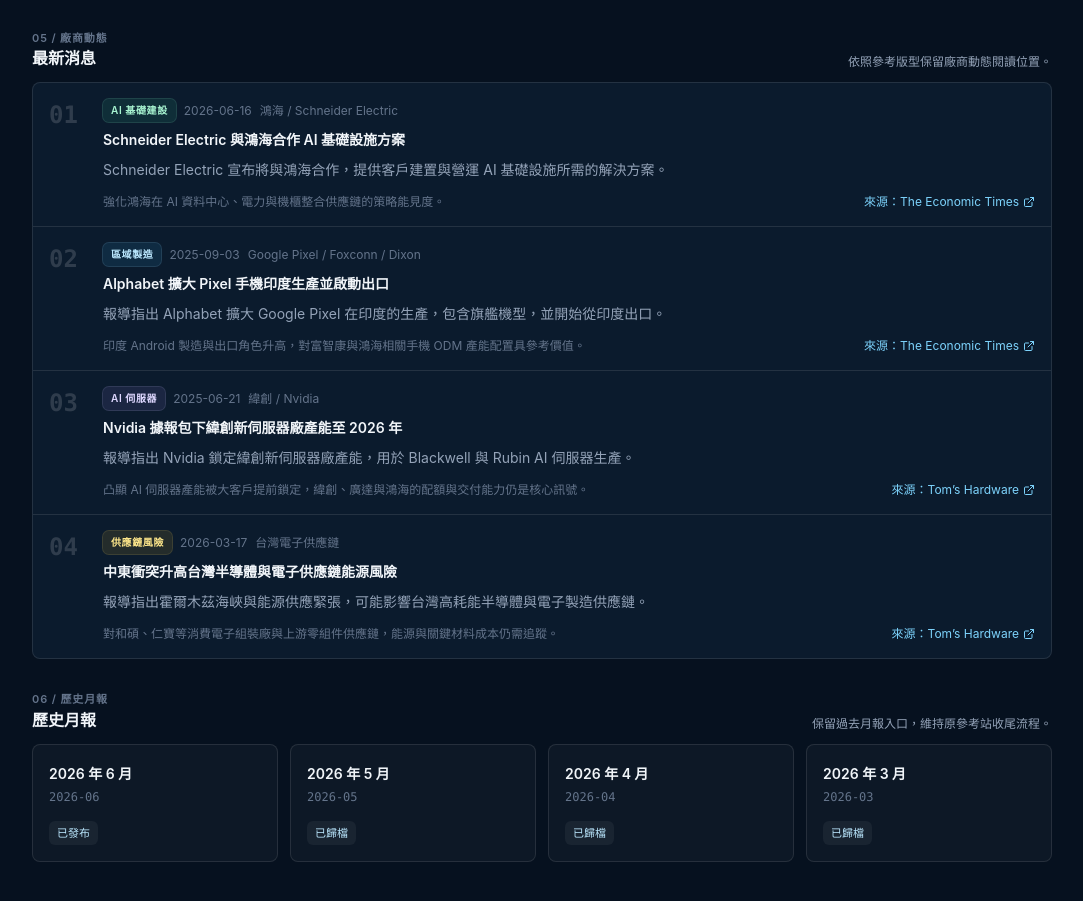
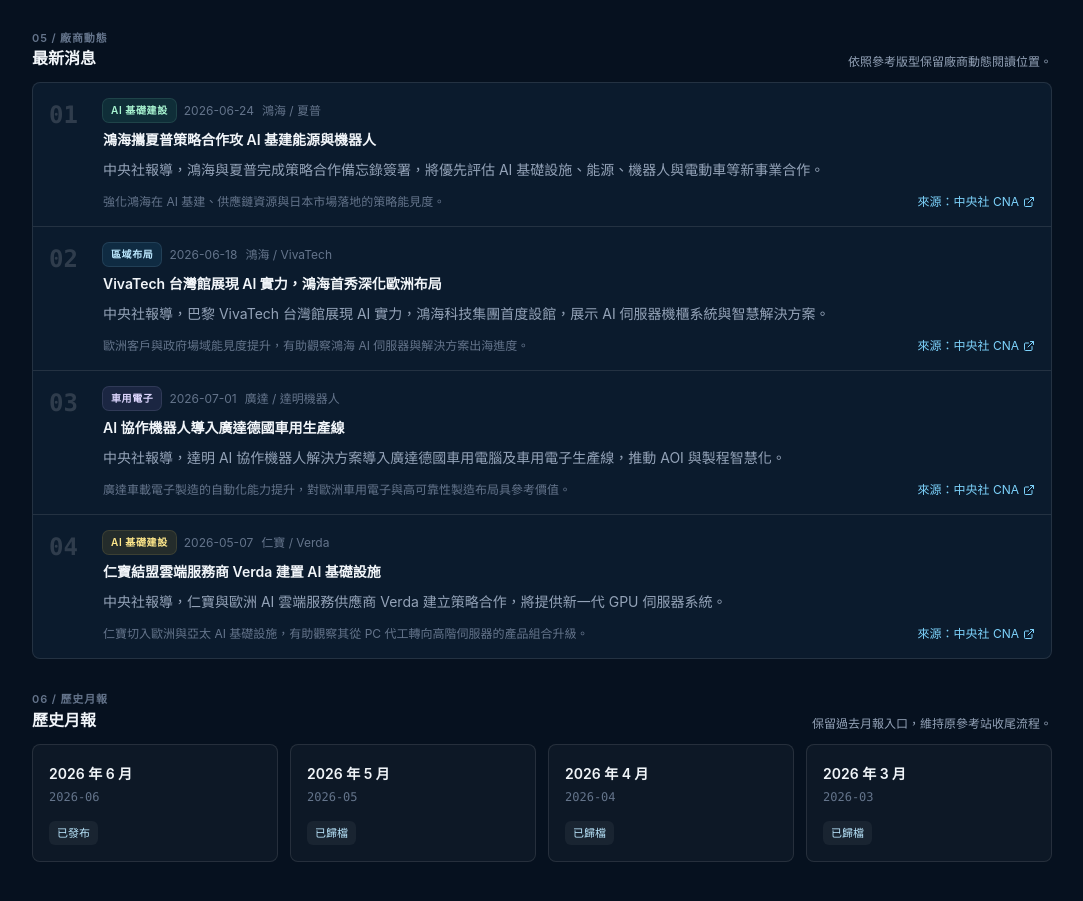
Before and after one commit to MaggiePLChen-oss/ems-odm-v12, a Next.js app: page / in a window 1280 px wide. Shown: the part 2129-3030 px from the top of the page, without its empty margins (196-1279 px from the left). Built offline with nearby package versions, Linux system fonts and the light colour scheme.

Commit message:
Prioritize Taiwan media news sources

```diff
--- a/data/report.ts
+++ b/data/report.ts
@@ -83,50 +83,50 @@
   const latestNews: NewsItem[] = [
     {
       id: 'news-ai-rack',
-      date: '2026-06-16',
-      company: '鴻海 / Schneider Electric',
+      date: '2026-06-24',
+      company: '鴻海 / 夏普',
       tag: 'AI 基礎建設',
-      title: 'Schneider Electric 與鴻海合作 AI 基礎設施方案',
-      body: 'Schneider Electric 宣布將與鴻海合作，提供客戶建置與營運 AI 基礎設施所需的解決方案。',
-      impact: '強化鴻海在 AI 資料中心、電力與機櫃整合供應鏈的策略能見度。',
-      source: 'The Economic Times',
-      sourceUrl: 'https://m.economictimes.com/markets/stocks/news/schneider-shares-hit-upper-circuit-on-parent-cos-ai-deal/articleshow/131757058.cms',
+      title: '鴻海攜夏普策略合作攻 AI 基建能源與機器人',
+      body: '中央社報導，鴻海與夏普完成策略合作備忘錄簽署，將優先評估 AI 基礎設施、能源、機器人與電動車等新事業合作。',
+      impact: '強化鴻海在 AI 基建、供應鏈資源與日本市場落地的策略能見度。',
+      source: '中央社 CNA',
+      sourceUrl: 'https://www.cna.com.tw/news/afe/202606240204.aspx',
       tone: 'green',
     },
     {
       id: 'news-fih-india',
-      date: '2025-09-03',
-      company: 'Google Pixel / Foxconn / Dixon',
-      tag: '區域製造',
-      title: 'Alphabet 擴大 Pixel 手機印度生產並啟動出口',
-      body: '報導指出 Alphabet 擴大 Google Pixel 在印度的生產，包含旗艦機型，並開始從印度出口。',
-      impact: '印度 Android 製造與出口角色升高，對富智康與鴻海相關手機 ODM 產能配置具參考價值。',
-      source: 'The Economic Times',
-      sourceUrl: 'https://economictimes.indiatimes.com/industry/cons-products/electronics/alphabet-ramps-up-pixel-phone-production-in-india/articleshow/123669907.cms',
+      date: '2026-06-18',
+      company: '鴻海 / VivaTech',
+      tag: '區域布局',
+      title: 'VivaTech 台灣館展現 AI 實力，鴻海首秀深化歐洲布局',
+      body: '中央社報導，巴黎 VivaTech 台灣館展現 AI 實力，鴻海科技集團首度設館，展示 AI 伺服器機櫃系統與智慧解決方案。',
+      impact: '歐洲客戶與政府場域能見度提升，有助觀察鴻海 AI 伺服器與解決方案出海進度。',
+      source: '中央社 CNA',
+      sourceUrl: 'https://www.cna.com.tw/news/afe/202606180055.aspx',
       tone: 'blue',
     },
     {
       id: 'news-auto',
-      date: '2025-06-21',
-      company: '緯創 / Nvidia',
-      tag: 'AI 伺服器',
-      title: 'Nvidia 據報包下緯創新伺服器廠產能至 2026 年',
-      body: '報導指出 Nvidia 鎖定緯創新伺服器廠產能，用於 Blackwell 與 Rubin AI 伺服器生產。',
-      impact: '凸顯 AI 伺服器產能被大客戶提前鎖定，緯創、廣達與鴻海的配額與交付能力仍是核心訊號。',
-      source: 'Tom’s Hardware',
-      sourceUrl: 'https://www.tomshardware.com/desktops/servers/nvidia-books-entire-server-plant-capacity-through-2026-pushing-out-other-potential-customers-to-build-blackwell-and-rubin-ai-servers',
+      date: '2026-07-01',
+      company: '廣達 / 達明機器人',
+      tag: '車用電子',
+      title: 'AI 協作機器人導入廣達德國車用生產線',
+      body: '中央社報導，達明 AI 協作機器人解決方案導入廣達德國車用電腦及車用電子生產線，推動 AOI 與製程智慧化。',
+      impact: '廣達車載電子製造的自動化能力提升，對歐洲車用電子與高可靠性製造布局具參考價值。',
+      source: '中央社 CNA',
+      sourceUrl: 'https://www.cna.com.tw/news/afe/202607010155.aspx',
       tone: 'purple',
     },
     {
       id: 'news-risk',
-      date: '2026-03-17',
-      company: '台灣電子供應鏈',
-      tag: '供應鏈風險',
-      title: '中東衝突升高台灣半導體與電子供應鏈能源風險',
-      body: '報導指出霍爾木茲海峽與能源供應緊張，可能影響台灣高耗能半導體與電子製造供應鏈。',
-      impact: '對和碩、仁寶等消費電子組裝廠與上游零組件供應鏈，能源與關鍵材料成本仍需追蹤。',
-      source: 'Tom’s Hardware',
-      sourceUrl: 'https://www.tomshardware.com/tech-industry/global-chip-supply-chain-under-threat-as-us-iran-conflict-enters-third-week-strait-of-hormuz-blockade-is-days-away-from-crippling-taiwans-semiconductor-industry',
+      date: '2026-05-07',
+      company: '仁寶 / Verda',
+      tag: 'AI 基礎建設',
+      title: '仁寶結盟雲端服務商 Verda 建置 AI 基礎設施',
+      body: '中央社報導，仁寶與歐洲 AI 雲端服務供應商 Verda 建立策略合作，將提供新一代 GPU 伺服器系統。',
+      impact: '仁寶切入歐洲與亞太 AI 基礎設施，有助觀察其從 PC 代工轉向高階伺服器的產品組合升級。',
+      source: '中央社 CNA',
+      sourceUrl: 'https://www.cna.com.tw/news/afe/202605070210.aspx',
       tone: 'amber',
     },
   ];
```
Also changed, not shown: 1 other file (tests, documents, lock files or other folders).
